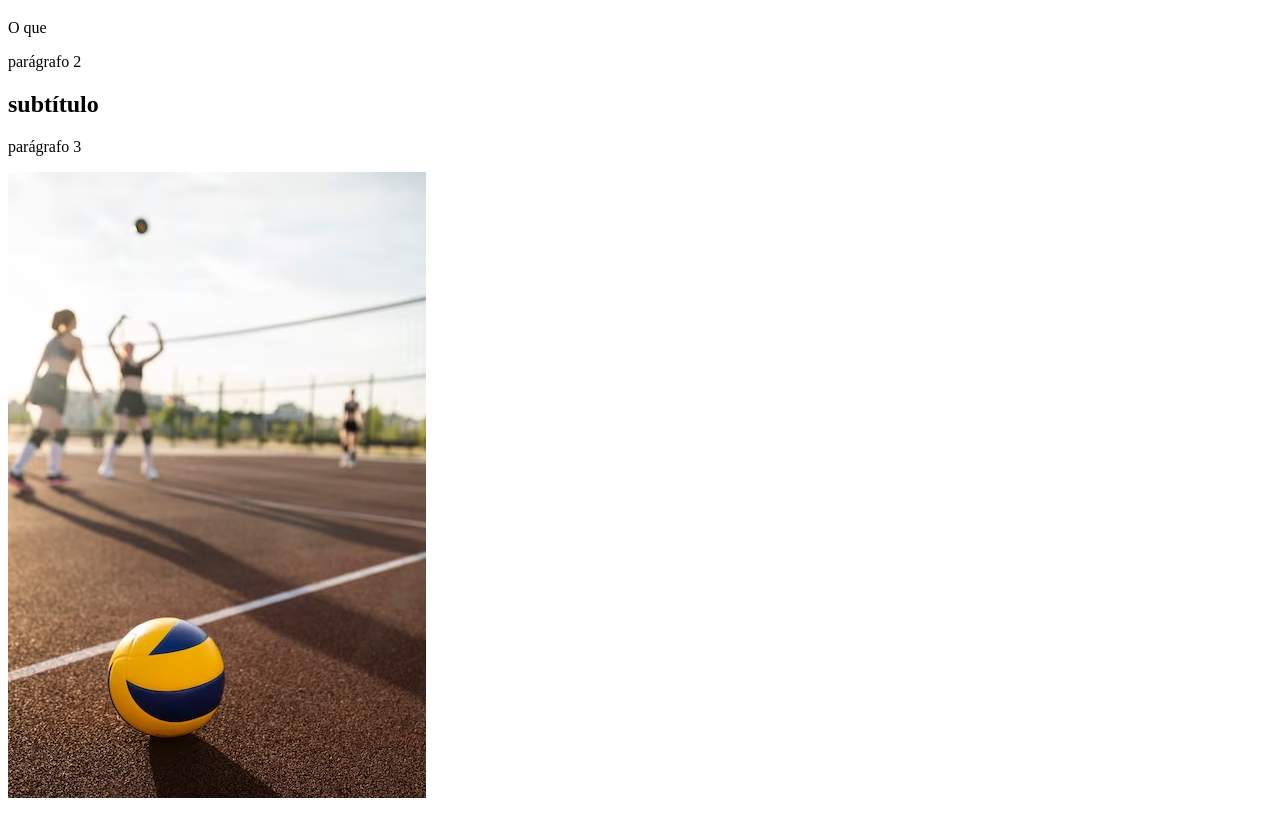
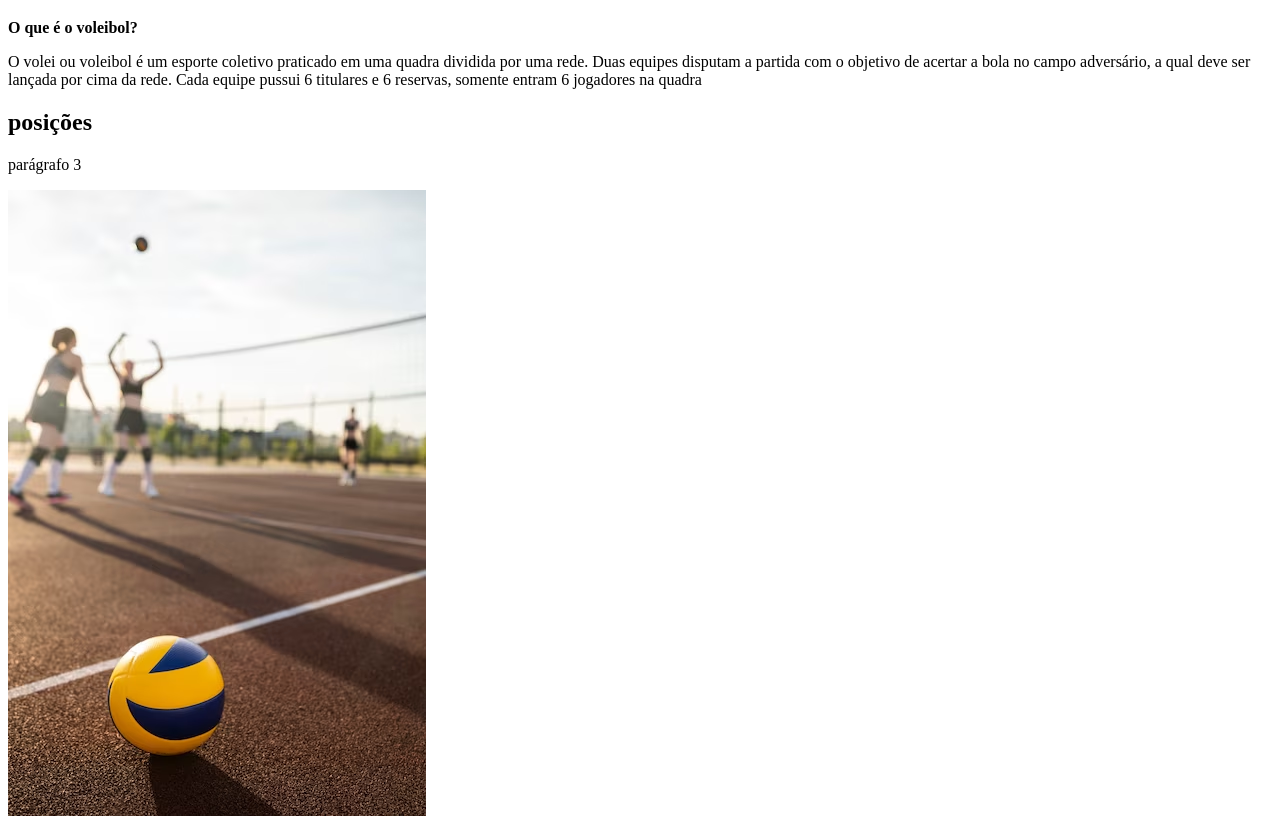
Before and after one commit to Allanax/Ceag, a plain HTML site: page index.html in a window 1280 px wide. Shown: the part 61-889 px from the top of the page. Drawn offline with Linux system fonts and the light colour scheme.

Commit message:
Update index.html

```diff
--- a/index.html
+++ b/index.html
@@ -8,9 +8,9 @@
 </head>
 <body>
     <h1>voleibol posições, funções e fundamentos </h1>
-    <p>O que</p>
-    <p>parágrafo 2</p>
-    <H2>subtítulo</H2>
+    <p><strong> O que é o voleibol?</strong></p>
+    <p>O volei ou voleibol é um esporte coletivo praticado em uma quadra dividida por uma rede. Duas equipes disputam a partida com o objetivo de acertar a bola no campo adversário, a qual deve ser lançada por cima da rede. Cada equipe pussui 6 titulares e 6 reservas, somente entram 6 jogadores na quadra  </p>
+    <H2>posições </H2>
     <p>parágrafo 3</p>
     <img src= "meninas-jogando-volei.jpg"
 </body>
```
